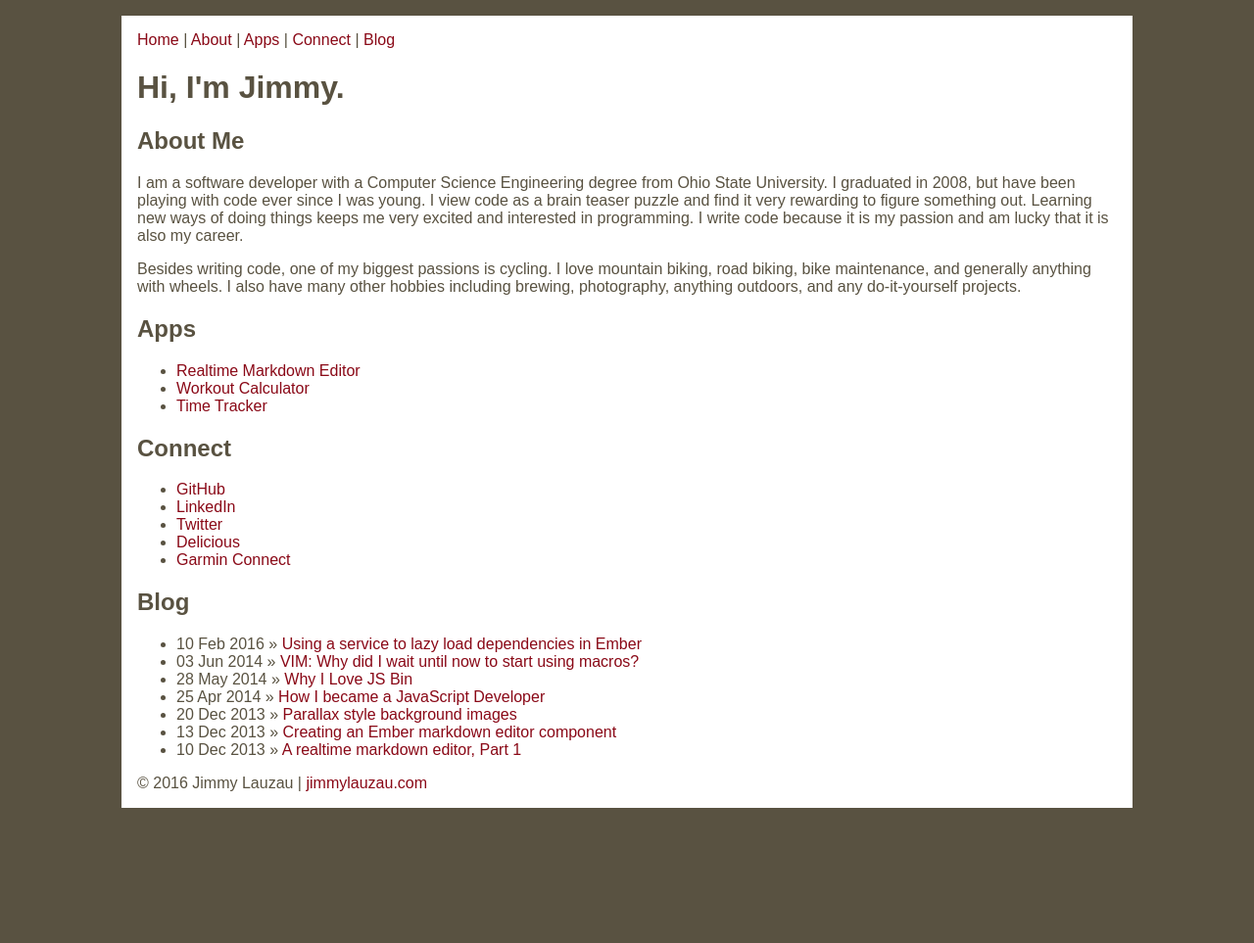
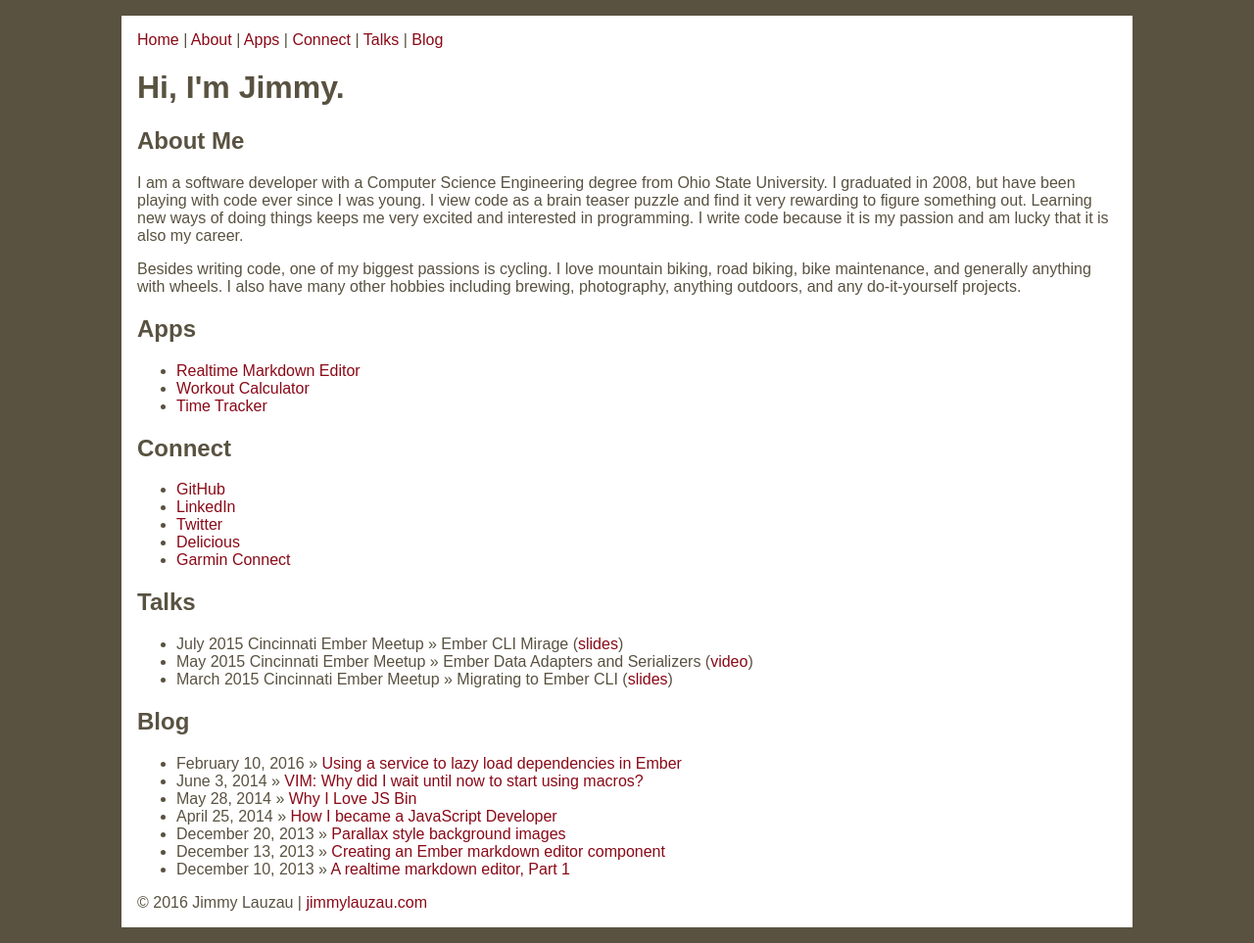
Before and after one commit to jimmay5469/jimmay5469.github.io, a Jekyll site: the page built from index.html, in a window 1280 px wide. Shown: the whole page at 98% size. Built offline with Jekyll 4.4.1, drawn with Linux system fonts in a browser that asks for light colours; Markdown is read by kramdown in place of the engine named in the settings; before the commit the page ends 900 px from its top, so only the background shows below that.

Commit message:
Formatting and adding Talks section

```diff
--- a/_layouts/default.html
+++ b/_layouts/default.html
@@ -26,6 +26,7 @@
               <li><a href="/#about">About</a></li>
               <li><a href="/#apps">Apps</a></li>
               <li><a href="/#connect">Connect</a></li>
+              <li><a href="/#talks">Talks</a></li>
               <li><a href="/#blog">Blog</a></li>
             </ul>
           </div>
--- a/index.html
+++ b/index.html
@@ -13,7 +13,7 @@ layout: default
 <div class="computerBak"></div>
 <div id="apps" class="content">
   <h2 class="contentHeading">Apps</h2>
-  <ul class="dashboard apps">
+  <ul class="apps">
     <!--<li><a href="/apps/myRides">My Bike Rides</a></li>-->
     <li><a href="markdown-editor">Realtime Markdown Editor</a></li>
     <li><a href="http://workoutcalc5469.herokuapp.com/">Workout Calculator</a></li>
@@ -23,7 +23,7 @@ layout: default
 <div class="connectSection">
   <div id="connect" class="content">
     <h2 class="contentHeading">Connect</h2>
-    <ul class="dashboard connect">
+    <ul class="connect">
       <li><a href="https://github.com/jimmay5469">GitHub</a></li>
       <li><a href="http://www.linkedin.com/in/jimmylauzau">LinkedIn</a></li>
       <li><a href="https://twitter.com/jimmay5469">Twitter</a></li>
@@ -34,11 +34,19 @@ layout: default
 </div>
 <div class="header-background-image two"></div>
 <div class="backgroundSpacer"></div>
+<div id="talks" class="content">
+  <h2 class="contentHeading">Talks</h2>
+    <ul class="talks">
+      <li>July 2015 Cincinnati Ember Meetup &raquo; Ember CLI Mirage (<a href="https://slides.com/jimmay5469/ember-cli-mirage">slides</a>)</li>
+      <li>May 2015 Cincinnati Ember Meetup &raquo; Ember Data Adapters and Serializers (<a href="https://www.youtube.com/watch?v=kX8MJbGbvCc">video</a>)</li>
+      <li>March 2015 Cincinnati Ember Meetup &raquo; Migrating to Ember CLI (<a href="https://slides.com/jimmay5469/migrating-to-ember-cli">slides</a>)</li>
+    </ul>
+</div>
 <div id="blog" class="content">
   <h2 class="contentHeading">Blog</h2>
   <ul class="posts">
     {% for post in site.posts %}
-    <li><span>{{ post.date | date_to_string }}</span> &raquo; <a href="{{ post.url }}">{{ post.title }}</a></li>
+    <li>{{ post.date | date: "%B %-d, %Y" }} &raquo; <a href="{{ post.url }}">{{ post.title }}</a></li>
     {% endfor %}
   </ul>
 </div>
```
